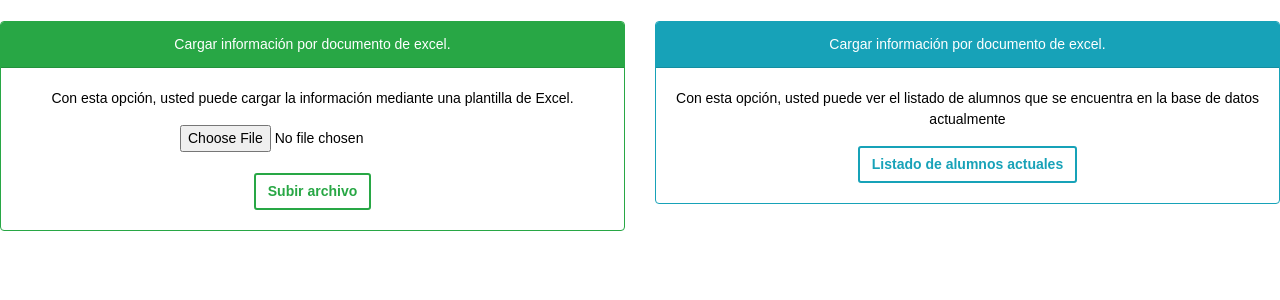
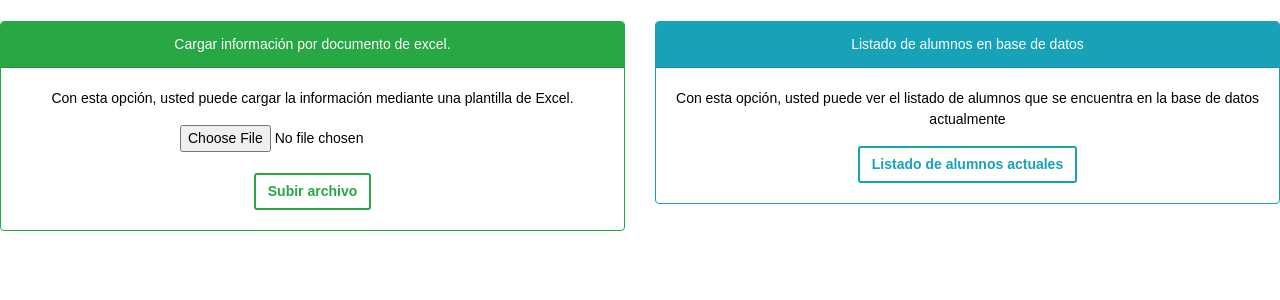
Before and after one commit to omar-angeles/students_cts57, a PHP site: page /proyectos/home.php in a window 1280 px wide. Shown: the part 164-464 px from the top of the page. Run offline with PHP 8.4, Linux system fonts and the light colour scheme; the visitor is signed in with stand-in values (Sample User, id 1).

Commit message:
arreglo en home

```diff
--- a/home.php
+++ b/home.php
@@ -22,7 +22,7 @@
 
     <div class="card border-info">
       <div class="card-header bg-info text-white">
-        Cargar información por documento de excel.
+        Listado de alumnos en base de datos
       </div>
       <div class="card-body">
         <p class="card-text">Con esta opción, usted puede ver el listado de alumnos que se encuentra en la base de datos actualmente</p>
```
